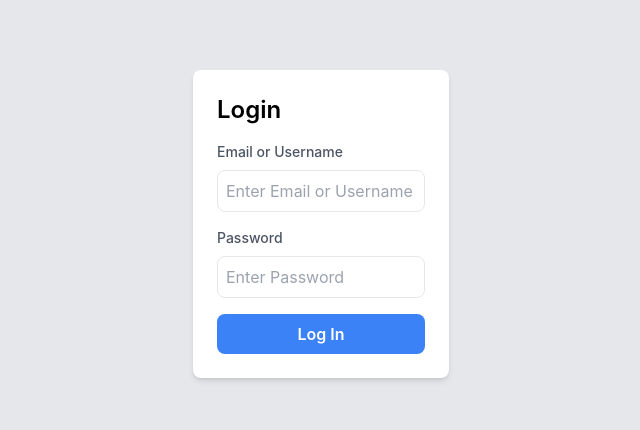
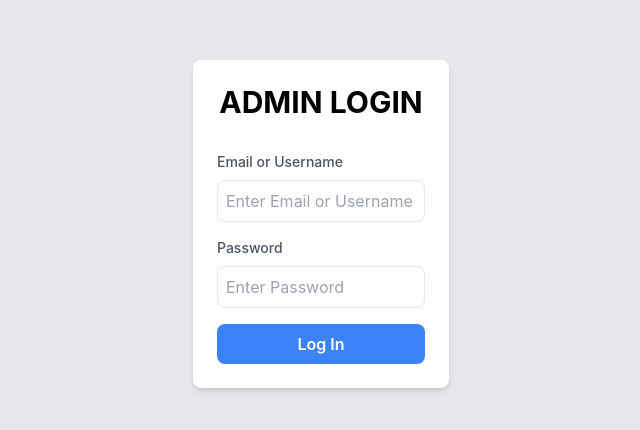
Before and after one commit to mattangeloblim/Pinball-Admin, a React (Create React App) app: page / in a window 1280 px wide. Shown: the part 176-606 px from the top of the page, without its empty margins (319-959 px from the left). Built offline with nearby package versions, Linux system fonts and the light colour scheme; no server answers; what @mui/x-data-grid-generator would draw is missing.

Commit message:
modified login

```diff
--- a/src/pages/LoginPage.js
+++ b/src/pages/LoginPage.js
@@ -35,7 +35,9 @@ const LoginPage = () => {
   return (
     <div className="flex justify-center items-center h-screen bg-gray-200">
       <div className="lg:w-1/5 md:w-1/4 bg-white p-6 rounded-lg shadow-md">
-        <h2 className="text-2xl font-semibold mb-4">Login</h2>
+        <h2 className="text-3xl font-bold mb-8 text-center uppercase">
+          Admin Login
+        </h2>
         <form>
           <div className="mb-4">
             <label
```
